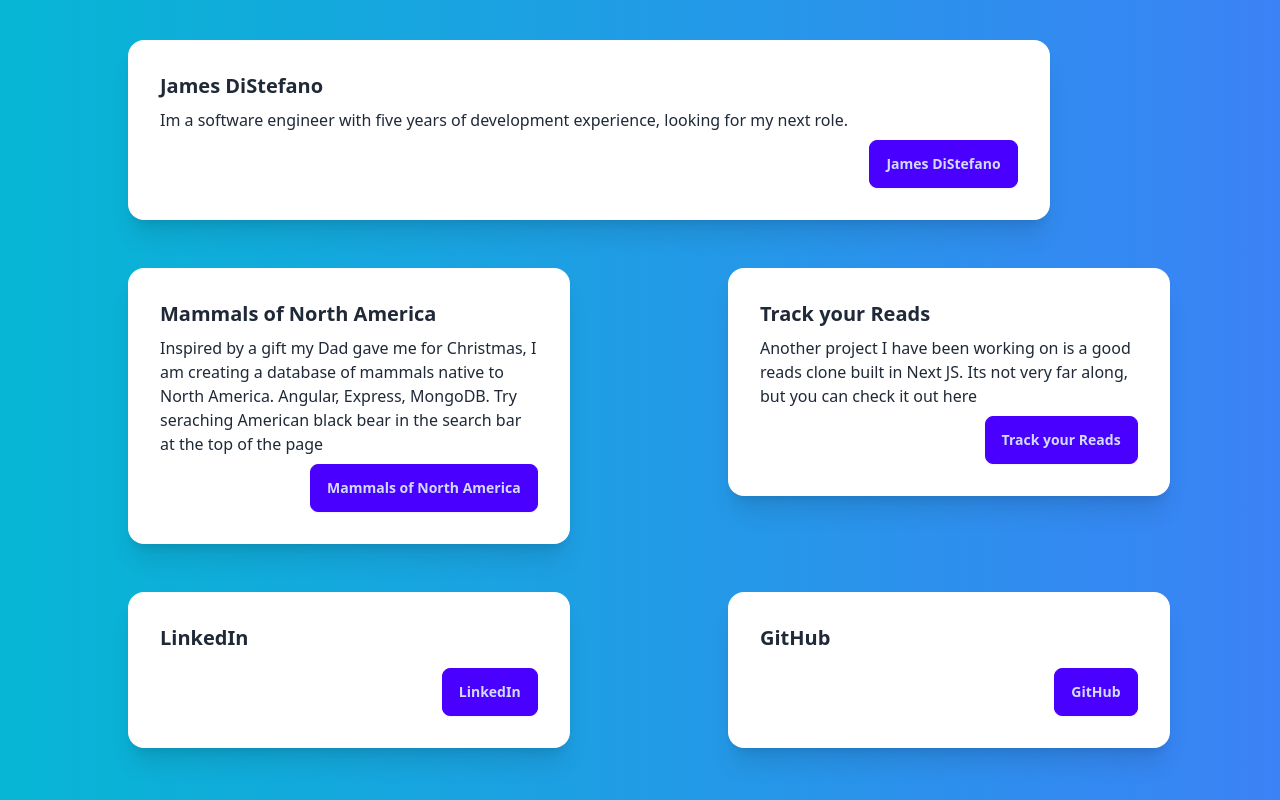
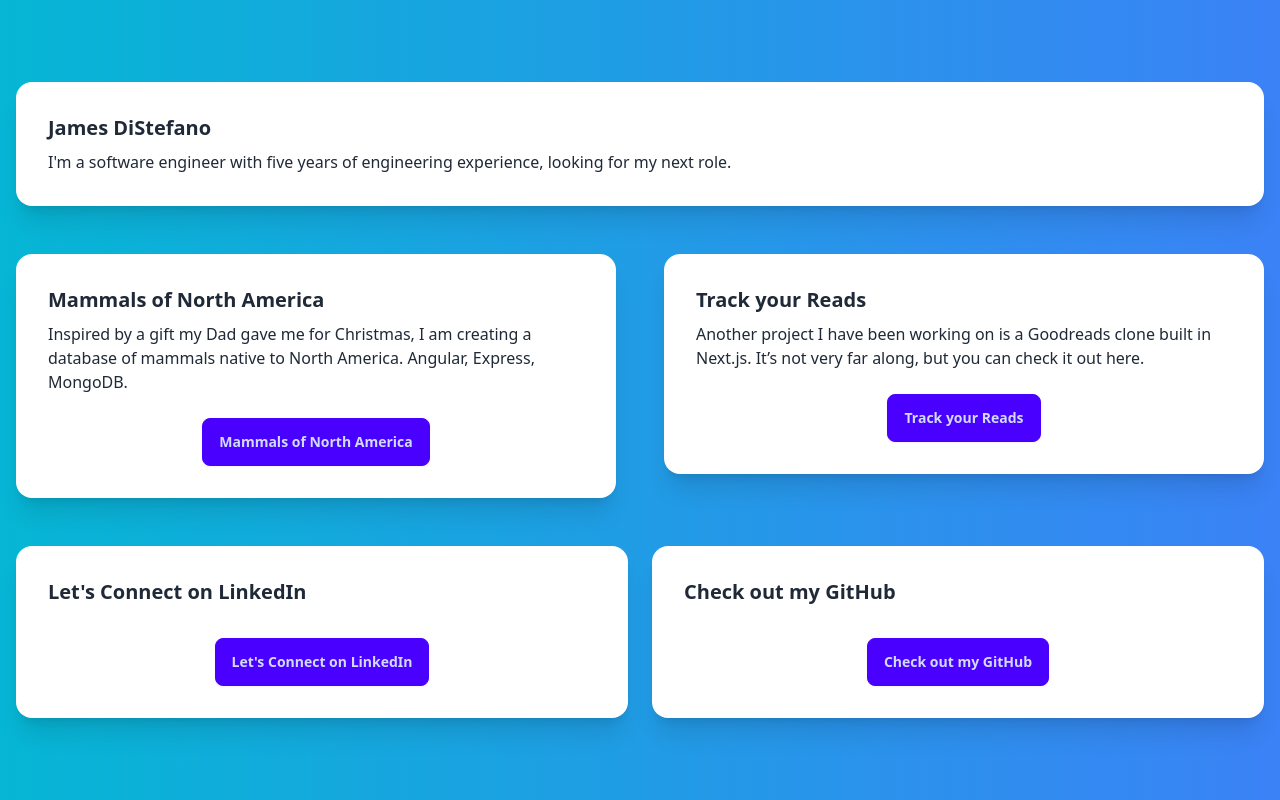
Before and after one commit to JamesDiStef/homepage, an Angular app: page / in a window 1280 px wide. Built offline with nearby package versions, Linux system fonts and the light colour scheme.

Commit message:
fix formatting of cards on resize

```diff
--- a/src/app/home/home.component.html
+++ b/src/app/home/home.component.html
@@ -1,42 +1,53 @@
-<div class="h-screen bg-gradient-to-r from-cyan-500 to-blue-500">
-  <div class="ml-32 grid grid-cols-2 gap-12">
-    <div class="mt-10 col-span-2">
+<div
+  class="min-h-screen bg-gradient-to-r from-cyan-500 to-blue-500 flex items-center justify-center"
+>
+  <div class="mx-auto p-4 grid gap-6 lg:grid-cols-2 lg:gap-12 max-w-screen-xl">
+    <div class="col-span-full lg:col-span-2 h-1/3">
+      <div class="card bg-base-100 w-full shadow-xl">
+        <div class="card-body">
+          <h2 class="card-title">James DiStefano</h2>
+          <p>
+            I'm a software engineer with five years of engineering experience,
+            looking for my next role.
+          </p>
+        </div>
+      </div>
+    </div>
+
+    <div class="flex items-stretch">
       <app-link-card
-        [title]="'James DiStefano'"
-        [description]="
-          'Im a software engineer with five years of development experience, looking for my next role.'
-        "
-      />
-    </div>
-    <div>
-      <app-link-card
+        class="flex-1 w-full h-full"
         [title]="'Mammals of North America'"
         [description]="
-          'Inspired by a gift my Dad gave me for Christmas, I am creating a database of mammals native to North America.  Angular, Express, MongoDB.  Try seraching American black bear in the search bar at the top of the page'
+          'Inspired by a gift my Dad gave me for Christmas, I am creating a database of mammals native to North America. Angular, Express, MongoDB.'
         "
         [link]="'https://jamesdistef.github.io/animals2/'"
-      />
+      ></app-link-card>
     </div>
-    <div>
+
+    <div class="flex items-stretch">
       <app-link-card
+        class="flex-1 w-full h-full"
         [title]="'Track your Reads'"
         [description]="
-          'Another project I have been working on is a good reads clone built in Next JS.  Its not very far along, but you can check it out here'
+          'Another project I have been working on is a Goodreads clone built in Next.js. It’s not very far along, but you can check it out here.'
         "
         [link]="'https://www.linkedin.com/in/james-distefano-b033aa154/'"
-      />
+      ></app-link-card>
     </div>
-    <div>
+
+    <div class="flex items-stretch lg:col-span-2 space-x-6">
       <app-link-card
-        [title]="'LinkedIn'"
+        class="flex-1 w-full h-full"
+        [title]="'Let\'s Connect on LinkedIn'"
         [link]="'https://www.linkedin.com/in/james-distefano-b033aa154/'"
-      />
-    </div>
-    <div>
+      ></app-link-card>
+
       <app-link-card
-        [title]="'GitHub'"
+        class="flex-1 w-full h-full"
+        [title]="'Check out my GitHub'"
         [link]="'https://github.com/JamesDiStef'"
-      />
+      ></app-link-card>
     </div>
   </div>
 </div>
--- a/src/app/home/link-card/link-card.component.html
+++ b/src/app/home/link-card/link-card.component.html
@@ -1,8 +1,8 @@
-<div class="card bg-base-100 w-4/5 shadow-xl">
+<div class="card bg-base-100 w-full shadow-xl">
   <div class="card-body">
     <h2 class="card-title">{{ title }}</h2>
     <p>{{ description }}</p>
-    <div class="card-actions justify-end">
+    <div class="card-actions justify-center mt-4">
       <a href="{{ link }}" class="btn btn-primary">{{ title }}</a>
     </div>
   </div>
```
